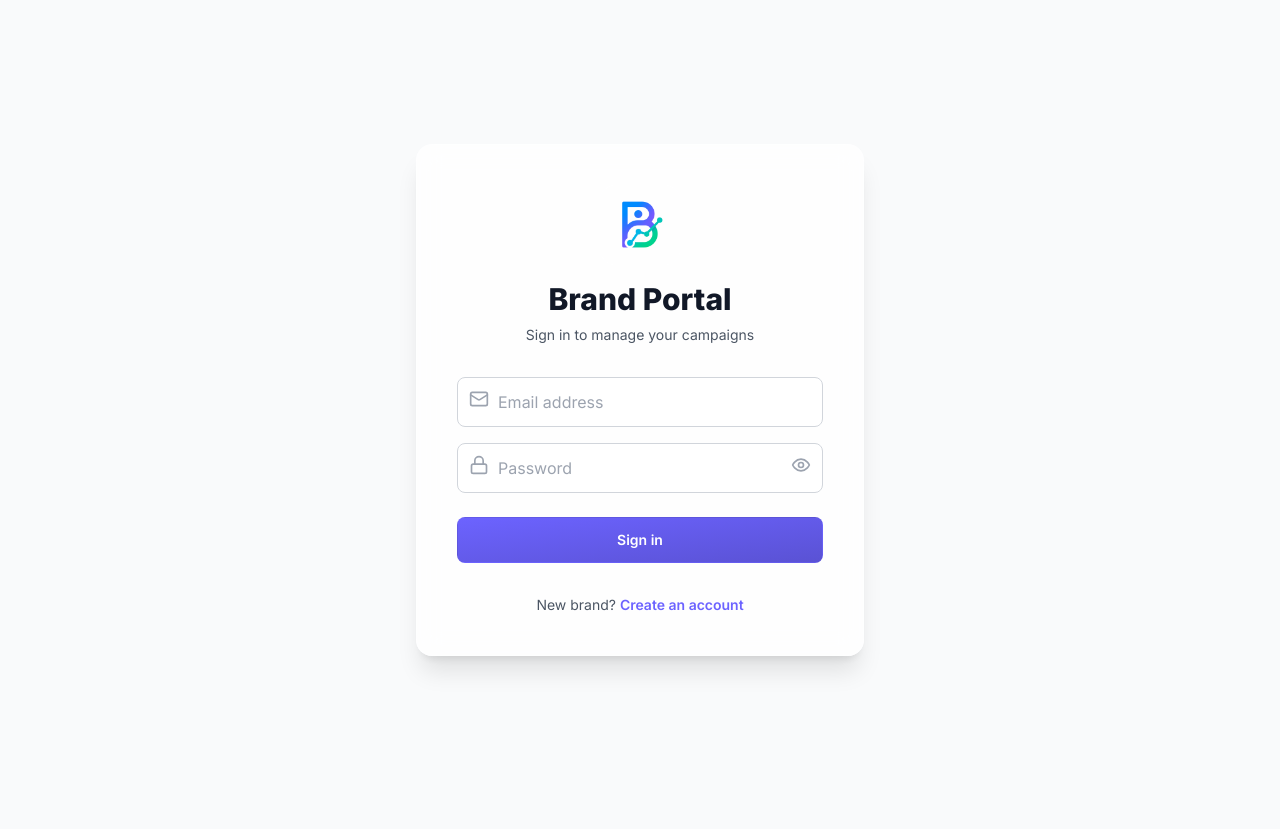
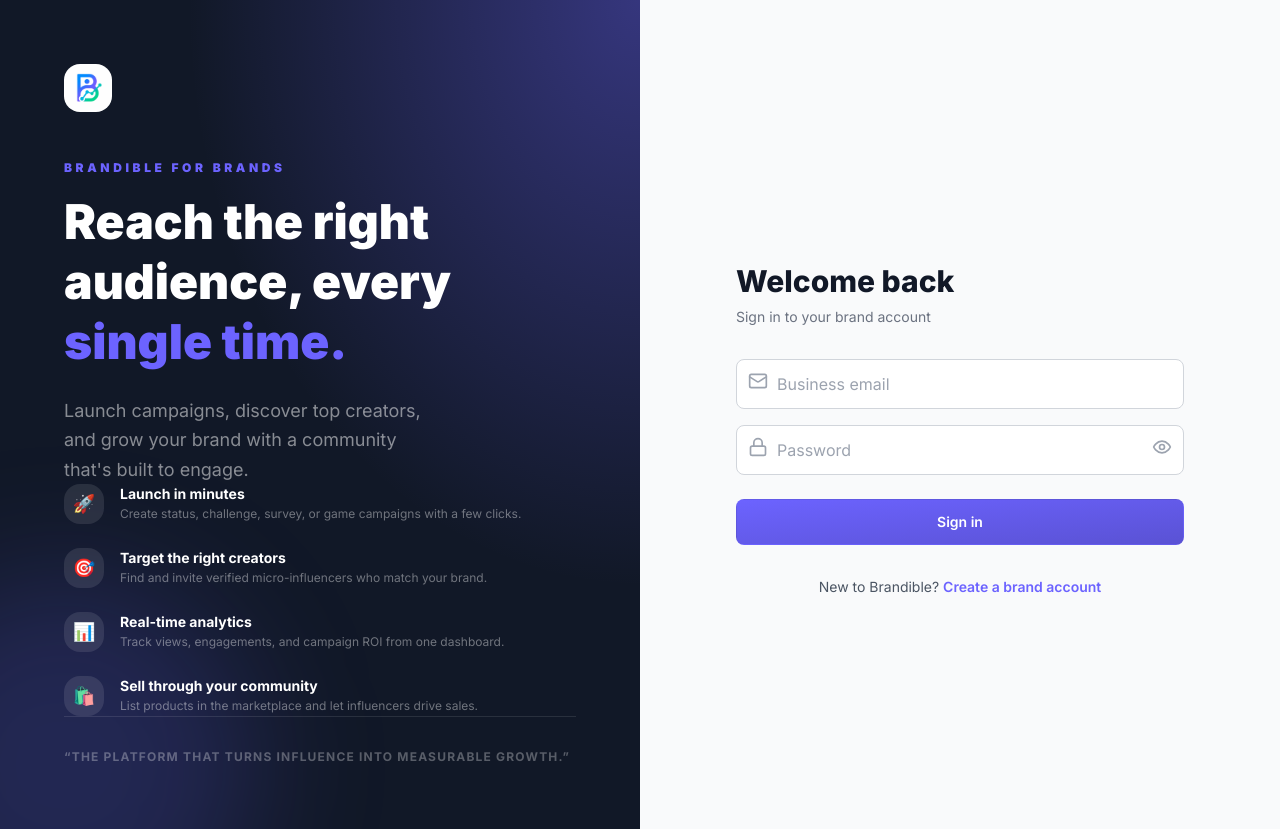
Before and after one commit to sterlingking1990/brandapp, a Next.js app: page /login in a window 1280 px wide. Before the commit the page ends 800 px from the top, so only its background shows below. Built offline with nearby package versions, Linux system fonts and the light colour scheme; no server answers.

Commit message:
update to fixes

```diff
--- a/src/app/dashboard/page.tsx
+++ b/src/app/dashboard/page.tsx
@@ -44,7 +44,7 @@
     .from('brands')
     .select('*')
     .eq('profile_id', user.id)
-    .single()
+    .maybeSingle()
 
   // Fetch Stats data matching mobile app logic (uses user.id as brand_id in posts/games)
   const [postsRes, gameRes] = await Promise.all([
--- a/src/app/login/page.tsx
+++ b/src/app/login/page.tsx
@@ -35,14 +35,55 @@
   }
 
   return (
-    <div className="min-h-screen flex items-center justify-center bg-gray-50 px-4">
-      <div className="max-w-md w-full space-y-8 glass-card p-10 rounded-2xl">
-        <div className="text-center">
-          <div className="mx-auto h-20 w-20 overflow-hidden rounded-2xl mb-4">
-            <img src="/logo.png" alt="brandible" className="h-full w-full object-contain" />
+    <div className="min-h-screen flex flex-col lg:flex-row">
+      {/* Left: Hero Panel */}
+      <div className="hidden lg:flex lg:w-1/2 bg-gray-900 relative overflow-hidden flex-col justify-between p-16">
+        <div className="absolute inset-0 bg-[radial-gradient(ellipse_at_top_right,_var(--tw-gradient-stops))] from-brand/40 via-transparent to-transparent" />
+        <div className="absolute bottom-0 left-0 w-96 h-96 bg-brand/20 rounded-full blur-3xl -ml-32 -mb-32" />
+        <div className="relative z-10">
+          <div className="h-12 w-12 overflow-hidden rounded-2xl mb-12">
+            <img src="/logo.png" alt="Brandible" className="h-full w-full object-contain" />
           </div>
-          <h2 className="text-3xl font-extrabold text-gray-900">Brand Portal</h2>
-          <p className="mt-2 text-sm text-gray-600">Sign in to manage your campaigns</p>
+          <p className="text-brand font-black text-xs uppercase tracking-[0.3em] mb-4">Brandible for Brands</p>
+          <h1 className="text-5xl font-black text-white leading-tight">
+            Reach the right<br />audience, every<br /><span className="text-brand">single time.</span>
+          </h1>
+          <p className="text-white/50 mt-6 text-lg leading-relaxed max-w-sm">
+            Launch campaigns, discover top creators, and grow your brand with a community that's built to engage.
+          </p>
+        </div>
+        <div className="relative z-10 space-y-6">
+          {[
+            { icon: '🚀', title: 'Launch in minutes', desc: 'Create status, challenge, survey, or game campaigns with a few clicks.' },
+            { icon: '🎯', title: 'Target the right creators', desc: 'Find and invite verified micro-influencers who match your brand.' },
+            { icon: '📊', title: 'Real-time analytics', desc: 'Track views, engagements, and campaign ROI from one dashboard.' },
+            { icon: '🛍️', title: 'Sell through your community', desc: 'List products in the marketplace and let influencers drive sales.' },
+          ].map((item) => (
+            <div key={item.title} className="flex items-start gap-4">
+              <div className="h-10 w-10 rounded-2xl bg-white/10 flex items-center justify-center text-lg flex-shrink-0">{item.icon}</div>
+              <div>
+                <p className="text-white font-bold text-sm">{item.title}</p>
+                <p className="text-white/40 text-xs mt-0.5">{item.desc}</p>
+              </div>
+            </div>
+          ))}
+        </div>
+        <div className="relative z-10 pt-8 border-t border-white/10">
+          <p className="text-white/30 text-xs font-bold uppercase tracking-widest">&ldquo;The platform that turns influence into measurable growth.&rdquo;</p>
+        </div>
+      </div>
+
+      {/* Right: Form Panel */}
+      <div className="flex-1 flex items-center justify-center bg-gray-50 px-6 py-12">
+        <div className="max-w-md w-full space-y-8">
+          <div className="lg:hidden flex justify-center mb-4">
+            <div className="h-14 w-14 overflow-hidden rounded-2xl">
+              <img src="/logo.png" alt="Brandible" className="h-full w-full object-contain" />
+            </div>
+          </div>
+          <div>
+            <h2 className="text-3xl font-extrabold text-gray-900">Welcome back</h2>
+            <p className="mt-2 text-sm text-gray-500">Sign in to your brand account</p>
           </div>
 
           {message && (
@@ -50,18 +91,17 @@
               {message}
             </div>
           )}
-
           {error && (
             <div className="bg-red-50 border border-red-200 text-red-600 px-4 py-3 rounded-lg text-sm">
               {error}
             </div>
           )}
 
-        <form className="mt-8 space-y-6" onSubmit={handleLogin}>
+          <form className="space-y-6" onSubmit={handleLogin}>
             <div className="space-y-4">
               <div className="relative">
                 <Mail className="absolute left-3 top-3 h-5 w-5 text-gray-400" />
-              <input type="email" required placeholder="Email address"
+                <input type="email" required placeholder="Business email"
                   className="block w-full pl-10 pr-3 py-3 border border-gray-300 rounded-lg focus:outline-none focus:ring-2 focus:ring-brand focus:border-transparent transition-all"
                   value={email} onChange={(e) => setEmail(e.target.value)} />
               </div>
@@ -76,19 +116,19 @@
                 </button>
               </div>
             </div>
-
             <button type="submit" disabled={loading}
               className="w-full flex justify-center py-3 px-4 border border-transparent text-sm font-semibold rounded-lg text-white brand-gradient hover:opacity-90 focus:outline-none focus:ring-2 focus:ring-offset-2 focus:ring-brand transition-all disabled:opacity-50">
               {loading ? <Loader2 className="animate-spin h-5 w-5" /> : 'Sign in'}
             </button>
           </form>
 
-        <p className="mt-8 text-center text-sm text-gray-600">
-          New brand?{' '}
+          <p className="text-center text-sm text-gray-600">
+            New to Brandible?{' '}
             <Link href="/signup" className="font-semibold text-brand hover:text-brand-dark transition-colors">
-            Create an account
+              Create a brand account
             </Link>
           </p>
+        </div>
       </div>
     </div>
   )
--- a/src/app/signup/page.tsx
+++ b/src/app/signup/page.tsx
@@ -3,7 +3,7 @@
 import { useState, useEffect } from 'react'
 import { createClient } from '@/utils/supabase/client'
 import { useRouter } from 'next/navigation'
-import { Loader2, Lock, Mail, Building2, Globe, Briefcase, Eye, EyeOff, User, CheckCircle, XCircle } from 'lucide-react'
+import { Loader2, Lock, Mail, Building2, Globe, Briefcase, Eye, EyeOff, User, CheckCircle, XCircle, Megaphone, BarChart3, ShoppingBag, Users } from 'lucide-react'
 import Link from 'next/link'
 
 const INDUSTRIES = [
@@ -33,7 +33,6 @@
     website: '',
   })
 
-  // Debounced username check
   useEffect(() => {
     if (formData.username.length < 3) {
       setUsernameStatus({ checking: false, available: null, message: '' })
@@ -124,15 +123,56 @@
   }
 
   return (
-    <div className="min-h-screen flex items-center justify-center bg-gray-50 px-4 py-12">
-      <div className="max-w-md w-full space-y-8 glass-card p-10 rounded-2xl">
-        <div className="text-center">
-          <div className="mx-auto h-20 w-20 overflow-hidden rounded-2xl mb-4">
-            <img src="/logo.png" alt="brandible" className="h-full w-full object-contain" />
+    <div className="min-h-screen flex flex-col lg:flex-row">
+      {/* Left: Hero Panel */}
+      <div className="hidden lg:flex lg:w-1/2 bg-gray-900 relative overflow-hidden flex-col justify-between p-16">
+        <div className="absolute inset-0 bg-[radial-gradient(ellipse_at_top_right,_var(--tw-gradient-stops))] from-brand/40 via-transparent to-transparent" />
+        <div className="absolute bottom-0 left-0 w-96 h-96 bg-brand/20 rounded-full blur-3xl -ml-32 -mb-32" />
+        <div className="relative z-10">
+          <div className="h-12 w-12 overflow-hidden rounded-2xl mb-12">
+            <img src="/logo.png" alt="Brandible" className="h-full w-full object-contain" />
           </div>
+          <p className="text-brand font-black text-xs uppercase tracking-[0.3em] mb-4">Brandible for Brands</p>
+          <h1 className="text-5xl font-black text-white leading-tight">
+            Your brand.<br />Their audience.<br /><span className="text-brand">Real results.</span>
+          </h1>
+          <p className="text-white/50 mt-6 text-lg leading-relaxed max-w-sm">
+            Join hundreds of brands using Brandible to run campaigns, engage creators, and grow their community.
+          </p>
+        </div>
+        <div className="relative z-10 space-y-6">
+          {[
+            { icon: <Megaphone size={18} />, title: 'Multi-format campaigns', desc: 'Run status posts, challenges, surveys, games, and affiliate deals — all in one place.' },
+            { icon: <Users size={18} />, title: 'Access verified creators', desc: 'Tap into a network of engaged micro-influencers ready to represent your brand.' },
+            { icon: <BarChart3 size={18} />, title: 'Measure everything', desc: 'Get real-time data on reach, engagement, and spend across every campaign.' },
+            { icon: <ShoppingBag size={18} />, title: 'Sell through the marketplace', desc: 'List your products and let influencers purchase and promote them with earned coins.' },
+          ].map((item) => (
+            <div key={item.title} className="flex items-start gap-4">
+              <div className="h-10 w-10 rounded-2xl bg-white/10 flex items-center justify-center text-brand flex-shrink-0">{item.icon}</div>
+              <div>
+                <p className="text-white font-bold text-sm">{item.title}</p>
+                <p className="text-white/40 text-xs mt-0.5">{item.desc}</p>
+              </div>
+            </div>
+          ))}
+        </div>
+        <div className="relative z-10 pt-8 border-t border-white/10">
+          <p className="text-white/30 text-xs font-bold uppercase tracking-widest">&ldquo;The platform that turns influence into measurable growth.&rdquo;</p>
+        </div>
+      </div>
+
+      {/* Right: Form Panel */}
+      <div className="flex-1 flex items-center justify-center bg-gray-50 px-6 py-12">
+        <div className="max-w-md w-full space-y-8">
+          <div className="lg:hidden flex justify-center mb-4">
+            <div className="h-14 w-14 overflow-hidden rounded-2xl">
+              <img src="/logo.png" alt="Brandible" className="h-full w-full object-contain" />
+            </div>
+          </div>
+          <div>
             <h2 className="text-3xl font-extrabold text-gray-900">Partner with us</h2>
             <p className="mt-2 text-sm text-gray-600">Create your brand account in minutes</p>
-          <div className="flex justify-center gap-2 mt-4">
+            <div className="flex gap-2 mt-4">
               {[1, 2].map(s => (
                 <div key={s} className={`h-2 w-12 rounded-full transition-all ${step >= s ? 'bg-brand' : 'bg-gray-200'}`} />
               ))}
@@ -145,7 +185,7 @@
             </div>
           )}
 
-        <form className="mt-8 space-y-6" onSubmit={step === 1 ? (e) => { e.preventDefault(); if (validateStep1()) setStep(2) } : handleSignUp}>
+          <form className="space-y-6" onSubmit={step === 1 ? (e) => { e.preventDefault(); if (validateStep1()) setStep(2) } : handleSignUp}>
             {step === 1 ? (
               <div className="space-y-4">
                 <div className="relative">
@@ -172,7 +212,8 @@
                     {showConfirmPassword ? <EyeOff size={20} /> : <Eye size={20} />}
                   </button>
                 </div>
-              <button type="submit" className="w-full flex justify-center py-3 px-4 border border-transparent text-sm font-semibold rounded-lg text-white brand-gradient hover:opacity-90 transition-all">
+                <button type="submit"
+                  className="w-full flex justify-center py-3 px-4 border border-transparent text-sm font-semibold rounded-lg text-white brand-gradient hover:opacity-90 transition-all">
                   Next Step
                 </button>
               </div>
@@ -246,11 +287,12 @@
             )}
           </form>
 
-        <p className="mt-8 text-center text-sm text-gray-600">
+          <p className="text-center text-sm text-gray-600">
             Already have an account?{' '}
             <Link href="/login" className="font-semibold text-brand hover:text-brand-dark transition-colors">Sign in</Link>
           </p>
         </div>
       </div>
+    </div>
   )
 }
```
Also changed, not shown: src/app/dashboard/wall/page.tsx (+33 -27 lines), 1 other file (tests, documents, lock files or other folders). Lines whose indentation alone changed are shown as unchanged.
